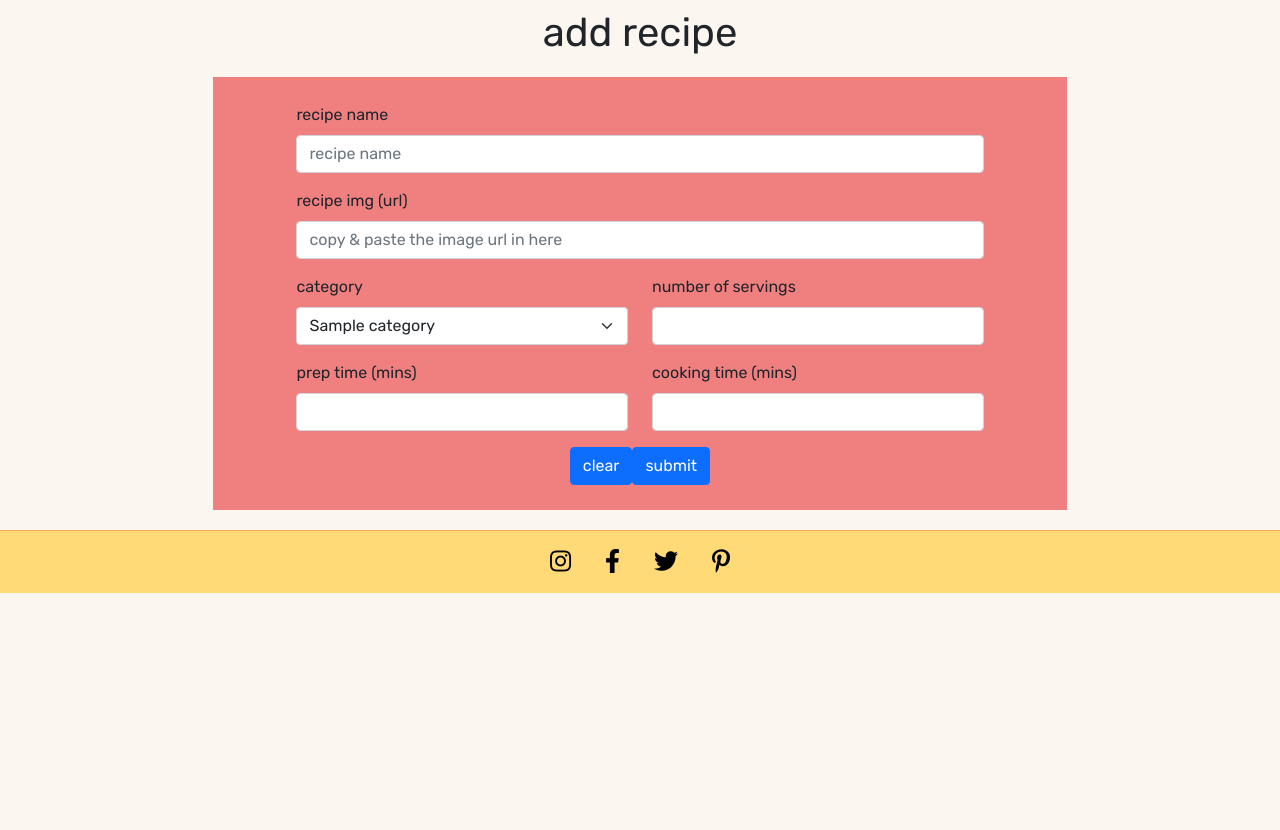
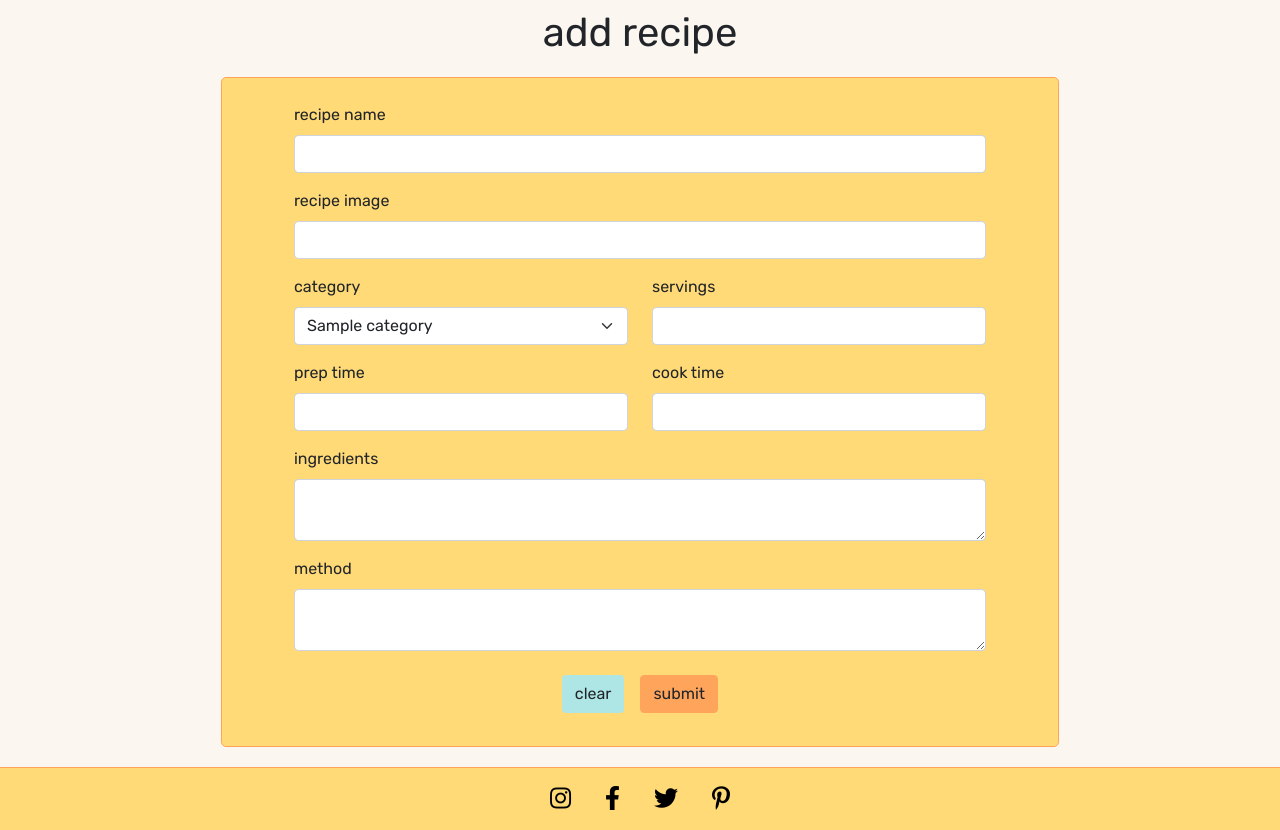
Before and after one commit to mitchdavenport88/family-feasts, a Flask app: page /add_recipe in a window 1280 px wide. Shown: the part 75-905 px from the top of the page. Before the commit the page ends 668 px from the top, so only its background shows below. Run offline with Flask 2, Linux system fonts and the light colour scheme; a database or web service that is not in the repository returns one stand-in record (values such as "Sample title"); some libraries are stand-ins or nearby versions.

Commit message:
Remove WTForms. Add Bootstrap form fields. Get it uploading to db

```diff
--- a/app.py
+++ b/app.py
@@ -4,9 +4,6 @@ from flask import (
     redirect, request, session, url_for)
 from flask_pymongo import PyMongo
 from bson.objectid import ObjectId
-from flask_wtf import FlaskForm
-from wtforms import StringField, IntegerField, SelectField
-from wtforms.validators import DataRequired
 
 if os.path.exists("env.py"):
     import env
@@ -37,28 +34,10 @@ def view_recipe(id):
     return render_template("view_recipe.html", recipe=recipe)
 
 
-# Intro to Flask-WTF series - Pretty Printed
-# (https://www.youtube.com/watch?v=vzaXBm-ZVOQ)
-class addForm(FlaskForm):
-    recipe_name = StringField('recipe name',
-                              validators=[DataRequired()])
-    recipe_image = StringField('recipe img (url)')
-    prep_time = IntegerField('prep time (mins)',
-                             validators=[DataRequired()])
-    cook_time = IntegerField('cooking time (mins)',
-                             validators=[DataRequired()])
-    servings = IntegerField('number of servings',
-                            validators=[DataRequired()])
-    category_name = SelectField('category')
-
-
 @app.route("/add_recipe", methods=["GET", "POST"])
 def add_recipe():
-    form = addForm()
-    # https://stackoverflow.com/questions/28133859/how-to-populate-wtform-select-field-using-mongokit-pymongo
-    form.category_name.choices = [(category['category_name'])
-                                  for category in mongo.db.categories.find()]
-    if form.validate_on_submit():
+    categories = mongo.db.categories.find()
+    if request.method == "POST":
         recipe = {
             "recipe_name": request.form.get("recipe_name").title(),
             "recipe_image": request.form.get("recipe_image"),
@@ -69,7 +48,7 @@ def add_recipe():
         }
         mongo.db.recipes.insert_one(recipe)
         return redirect(url_for("recipes"))
-    return render_template("add_recipe.html", form=form)
+    return render_template("add_recipe.html", categories=categories)
 
 
 if __name__ == "__main__":
--- a/requirements.txt
+++ b/requirements.txt
@@ -2,8 +2,6 @@ click==8.0.1
 dnspython==2.1.0
 Flask==2.0.1
 Flask-PyMongo==2.3.0
-Flask-WTF==0.15.1
 itsdangerous==2.0.1
 pymongo==3.12.0
 Werkzeug==2.0.1
-WTForms==2.3.3
--- a/static/css/style.css
+++ b/static/css/style.css
@@ -69,6 +69,7 @@ body {
 
 .my-container {
     margin-top: 74px;
+    min-height: 91vh;
 }
 
 .page-title {
@@ -245,6 +246,25 @@ body {
     border: 1px solid var(--orange);
 }
 
+.my-clear-btn {
+    background-color: var(--very-soft-cyan);
+}
+
+.my-clear-btn:hover {
+    background-color: var(--white);
+    border: 1px solid var(--very-soft-cyan);
+}
+
+/* recipe forms */
+
+.my-form {
+    background-color: var(--light-orange);
+    padding: 2% 0;
+    border: 1px solid var(--orange);
+    border-radius: 5px;
+    margin-bottom: 20px;
+}
+
 /* media queries */
 
 /* max-width lg */
--- a/templates/add_recipe.html
+++ b/templates/add_recipe.html
@@ -1,46 +1,85 @@
-{% from "_render_field.html" import render_field %}
 {% extends "base.html" %}
 {% block content %}
 
 <h1 class="text-center page-title">add recipe</h1>
 
-    <div class="container-fluid" style="margin-bottom: 20px;">
-        <div class="row">
-            <form class="col-12 col-md-8 offset-md-2" method="POST" action="{{ url_for('add_recipe') }}"
-                style="background-color: lightcoral; padding-top: 2%; padding-bottom: 2%;">
-                {{ form.csrf_token }}
+<section class="container-fluid">
+    <form class="col-12 col-md-8 offset-md-2 my-form" method="POST" action="{{ url_for('add_recipe') }}">
         <div class="row">
             <div class="col-10 offset-1">
-                        {{ render_field(form.recipe_name, placeholder=form.recipe_name.label.text) }}
+                <div class="mb-3">
+                    <label for="recipe_name" class="form-label">recipe name</label>
+                    <input type="text" id="recipe_name" name="recipe_name" class="form-control" placeholder="" required>
+                </div>
             </div>
         </div>
         <div class="row">
             <div class="col-10 offset-1">
-                        {{ render_field(form.recipe_image, placeholder="copy & paste the image url in here") }}
+                <div class="mb-3">
+                    <label for="recipe_image" class="form-label">recipe image</label>
+                    <input type="url" id="recipe_image" name="recipe_image" class="form-control" placeholder="">
+                </div>
             </div>
         </div>
         <div class="row">
             <div class="col-5 offset-1">
-                        {{ render_field(form.category_name, class="form-select") }}
+                <div class="mb-3">
+                    <label for="category_name" class="form-label">category</label>
+                    <select id="category_name" name="category_name" class="form-control form-select" required>
+                        {% for category in categories %}
+                        <option value="{{ category.category_name }}">{{ category.category_name }}</option>
+                        {% endfor %}
+                    </select>
                 </div>
-                    <div class="col-5 ">
-                        {{ render_field(form.servings) }}
+            </div>
+            <div class="col-5">
+                <div class="mb-3">
+                    <label for="servings" class="form-label">servings</label>
+                    <input type="number" id="servings" name="servings" class="form-control" placeholder="" min="1" required>
+                </div>
             </div>
         </div>
         <div class="row">
             <div class="col-5 offset-1">
-                        {{ render_field(form.prep_time) }}
+                <div class="mb-3">
+                    <label for="prep_time" class="form-label">prep time</label>
+                    <input type="number" id="prep_time" name="prep_time" class="form-control" placeholder="" min="1" required>
+                </div>
             </div>
             <div class="col-5">
-                        {{ render_field(form.cook_time) }}
+                <div class="mb-3">
+                    <label for="cook_time" class="form-label">cook time</label>
+                    <input type="number" id="cook_time" name="cook_time" class="form-control" placeholder="" min="1" required>
+                </div>
+            </div>
+        </div>
+        <div class="row">
+            <div class="col-10 offset-1">
+                <div class="mb-3">
+                    <label for="" class="form-label">ingredients</label>
+                    <textarea class="form-control" id=""></textarea>
+                </div>
+            </div>
+        </div>
+        <div class="row">
+            <div class="col-10 offset-1">
+                <div class="mb-3">
+                    <label for="" class="form-label">method</label>
+                    <textarea class="form-control" id=""></textarea>
+                </div>
             </div>
         </div>
         <div class="d-flex justify-content-center">
-                    <button type="reset" class="btn btn-primary">clear</button>
-                    <button type="submit" class="btn btn-primary">submit</button>
+            <button type="reset" class="btn my-clear-btn m-2">clear</button>
+            <button type="submit" class="btn my-btn m-2">submit</button>
         </div>
     </form>
-        </div>
-    </div>
+</section>
+
+
+
+
+
+
 
 {% endblock %}
--- a/templates/base.html
+++ b/templates/base.html
@@ -47,10 +47,10 @@
     </nav>
 
     <!-- my-container adds padding to stop navbar overlapping content -->
-    <div class="my-container">
+    <section class="my-container">
         {% block content %}
         {% endblock %}
-    </div>
+    </section>
 
     <footer id="footer">
         <div class="social-icons">
```
Lines whose indentation alone changed are shown as unchanged.
